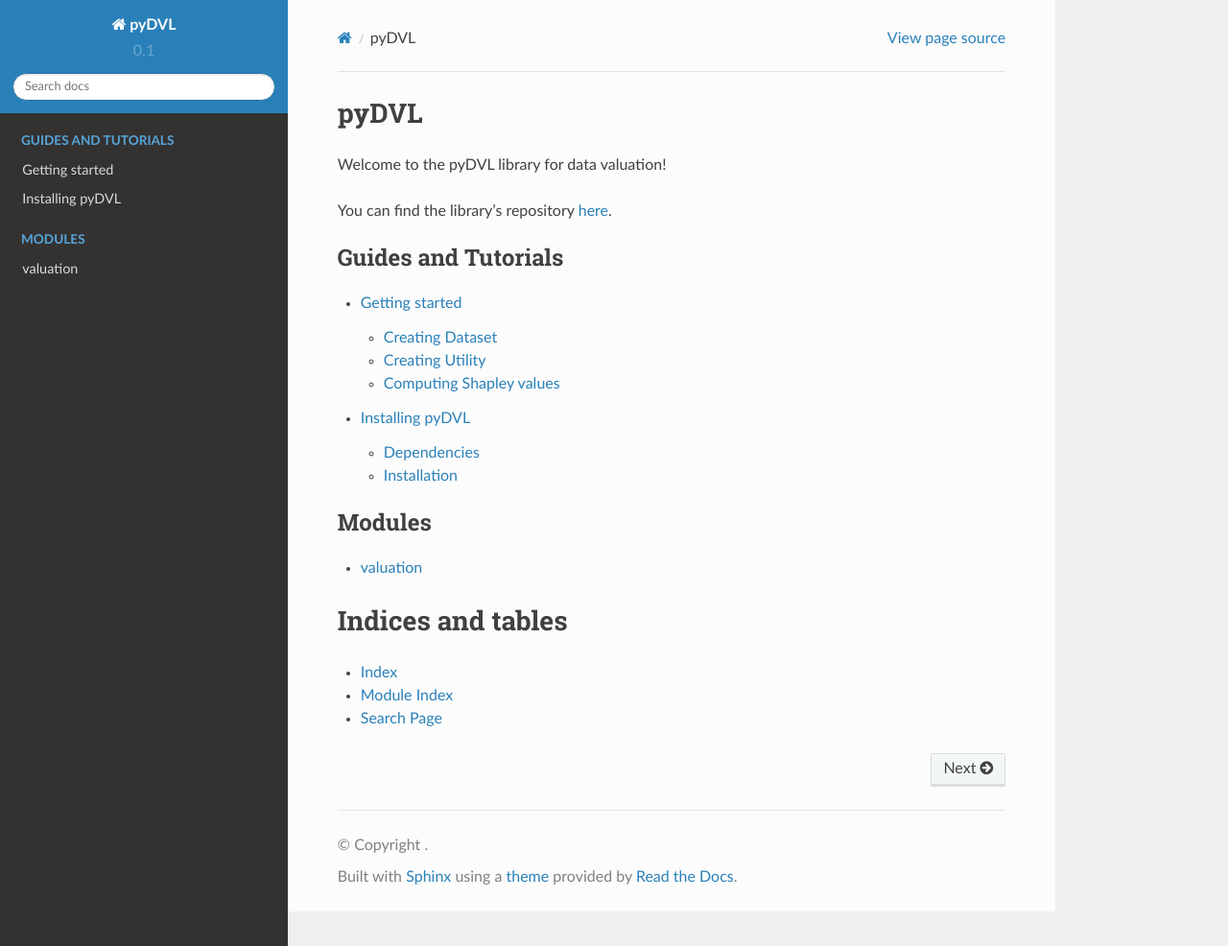
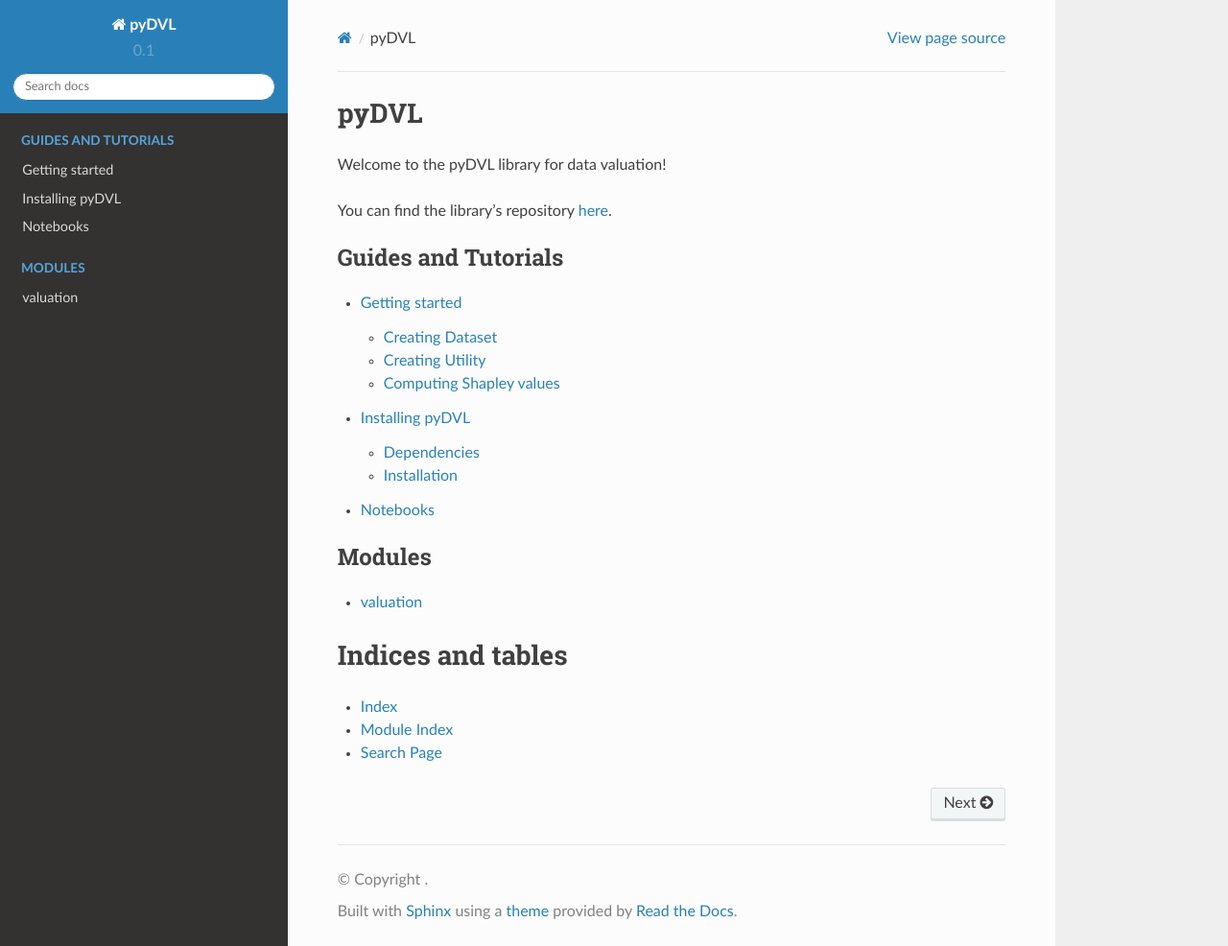
Before and after one commit to mdbenito/pyDVL, a Sphinx documentation site: the page built from docs/index.rst, in a window 1280 px wide and 986 px high. Shown: the whole window at 96% size. Built offline with Sphinx 7.4.7 and the Read the Docs theme 2.0.0, drawn with Linux system fonts in a browser that asks for light colours.

Commit message:
Move executed notebooks output to docs/notebooks
Former-commit-id: 03e8dbb4cb907a1577579dbbfb73a105192a2d66

```diff
--- a/docs/index.rst
+++ b/docs/index.rst
@@ -12,6 +12,7 @@
    :glob:
 
    *
+   notebooks/index
 
 
 .. toctree::
--- /dev/null
+++ b/docs/notebooks/index.rst
@@ -0,0 +1,7 @@
+Notebooks
+=========
+
+.. toctree::
+   :glob:
+
+   *
```
Also changed, not shown: 1 other file.
